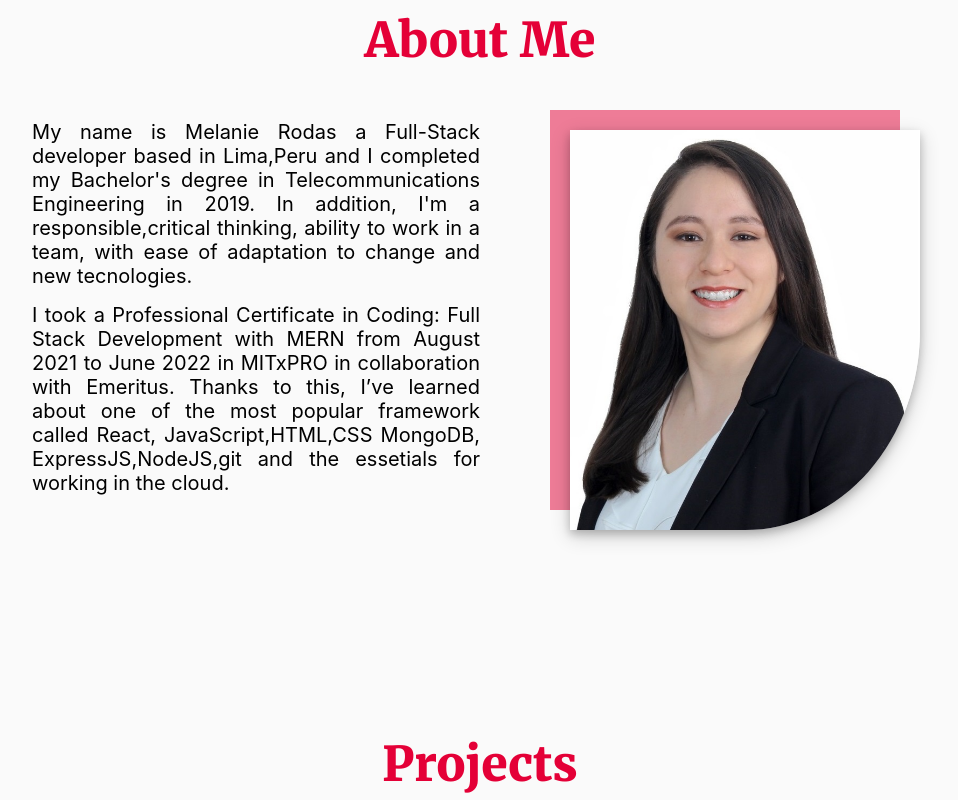
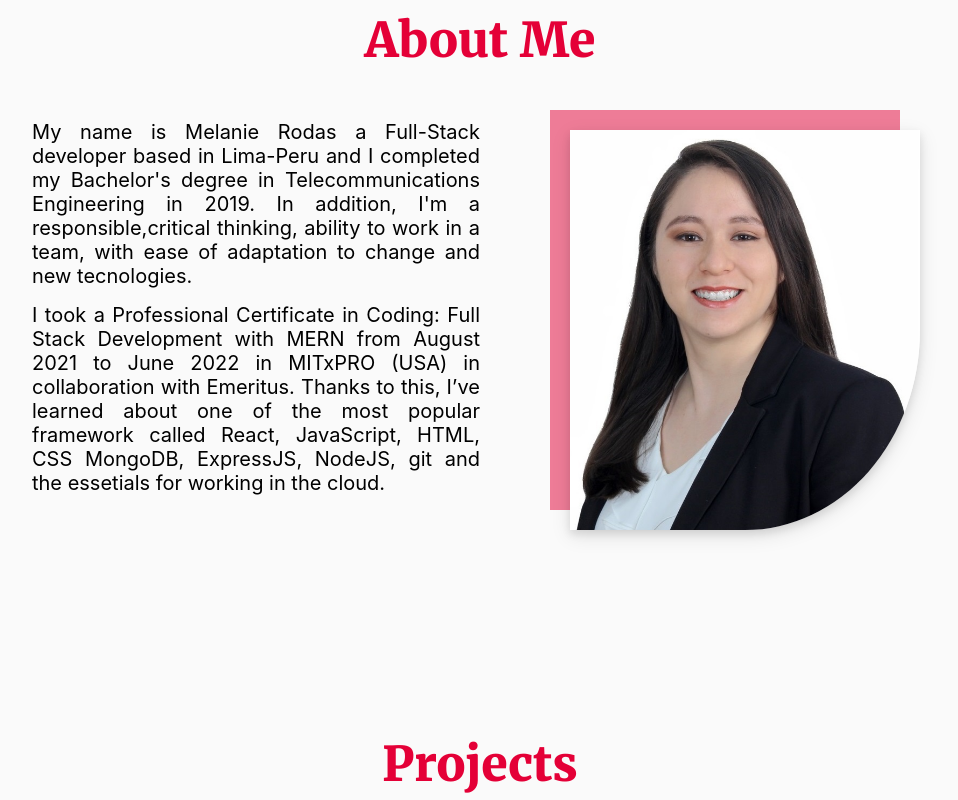
Before and after one commit to melanierolo/Portfolio-react, a React (Create React App) app: page / in a window 1280 px wide. Shown: the part 920-1720 px from the top of the page, without its empty margins (160-1118 px from the left). Built offline with nearby package versions, Linux system fonts and the light colour scheme.

Commit message:
feature_improve: changed color and a paragraph in about section

```diff
--- a/src/components/About/index.jsx
+++ b/src/components/About/index.jsx
@@ -10,7 +10,7 @@ export default function About() {
       <div className="about-content">
         <div className="about-paragraph">
           <p>
-            My name is Melanie Rodas a Full-Stack developer based in Lima,Peru
+            My name is Melanie Rodas a Full-Stack developer based in Lima-Peru
             and I completed my Bachelor's degree in Telecommunications
             Engineering in 2019. In addition, I'm a responsible,critical
             thinking, ability to work in a team, with ease of adaptation to
@@ -18,10 +18,11 @@ export default function About() {
           </p>
           <p>
             I took a Professional Certificate in Coding: Full Stack Development
-            with MERN from August 2021 to June 2022 in MITxPRO in collaboration
-            with Emeritus. Thanks to this, I’ve learned about one of the most
-            popular framework called React, JavaScript,HTML,CSS MongoDB,
-            ExpressJS,NodeJS,git and the essetials for working in the cloud.
+            with MERN from August 2021 to June 2022 in MITxPRO (USA) in
+            collaboration with Emeritus. Thanks to this, I’ve learned about one
+            of the most popular framework called React, JavaScript, HTML, CSS
+            MongoDB, ExpressJS, NodeJS, git and the essetials for working in the
+            cloud.
           </p>
         </div>
         <div className="about-image">
--- a/src/components/About/style.css
+++ b/src/components/About/style.css
@@ -69,7 +69,7 @@
   height: 400px;
   border-radius: 0 0 50% 0;
   position: absolute;
-  box-shadow: 0 4px 8px 0 rgba(0, 0, 0, 0.2), 0 6px 20px 0 rgba(0, 0, 0, 0.19);
+  box-shadow: 0 4px 8px 0 rgba(0, 0, 0, 0.1), 0 6px 20px 0 rgba(0, 0, 0, 0.1);
 }
 
 .about-content .about-image .about-background {
--- a/src/components/Education/style.css
+++ b/src/components/Education/style.css
@@ -1,4 +1,6 @@
 :root {
+  --timelineColorA: #e40037;
+  --timelineColorB: #00e4ad;
   --timelineColorC: #e5e5e5;
   --timelineColorD: #121212;
 }
@@ -36,11 +38,8 @@
   height: 100%;
   width: 3px;
   left: 50%;
-  background-image: linear-gradient(
-    260deg,
-    var(--timelineColorD) 46%,
-    var(--timelineColorD) 10%
-  );
+  background: var(--timelineColorD);
+  opacity: 0.8;
   transform: translateY(0px);
 }
 .timeline__container ul {
@@ -52,7 +51,7 @@
   height: auto;
   padding: 15px 20px;
   background-color: whitesmoke;
-  box-shadow: 0 4px 8px 0 rgb(0 0 0 / 20%), 0 6px 20px 0 rgb(0 0 0 / 19%);
+  box-shadow: 0 4px 8px 0 rgb(0 0 0 / 10%), 0 6px 20px 0 rgb(0 0 0 / 10%);
   border-radius: 10px;
   margin: 30px 0 30px 0;
 }
@@ -72,7 +71,7 @@
 .timeline__container ul li .timeline__subtitle {
   font-size: 22px;
   font-weight: 500;
-  color: var(--timelineColorB);
+  color: var(--timelineColorD);
 }
 ul li p {
   font-size: 17px;
@@ -83,7 +82,7 @@ ul li p {
 
 .timeline__container ul li a {
   font-size: 15px;
-  color: var(--timelineColorB);
+  color: var(--timelineColorD);
   text-decoration: none;
 }
 
@@ -93,27 +92,9 @@ ul li .timeline__date {
   left: 10px;
   width: 135px;
   border-radius: 15px;
-  color: whitesmoke;
-  background-image: -webkit-linear-gradient(
-    270deg,
-    var(--timelineColorC) 0%,
-    var(--timelineColorD) 60%
-  );
-  background-image: -moz-linear-gradient(
-    270deg,
-    var(--timelineColorC) 0%,
-    var(--timelineColorD) 60%
-  );
-  background-image: -o-linear-gradient(
-    270deg,
-    var(--timelineColorC) 0%,
-    var(--timelineColorD) 60%
-  );
-  background-image: linear-gradient(
-    270deg,
-    var(--timelineColorC) 0%,
-    var(--timelineColorD) 60%
-  );
+  color: var(--timelineColorD);
+  font-weight: 700;
+  background-color: var(--timelineColorC);
   display: grid;
   place-items: center;
 }
@@ -125,7 +106,7 @@ ul li .timeline__date {
   width: 30px;
   height: 30px;
   background-color: var(--timelineColorC);
-  border: 4px solid var(--timelineColorD);
+  border: 4px solid rgba(18, 18, 18, 0.8);
   border-radius: 50%;
   transform: translateX(-50px);
   top: -45px;
@@ -138,7 +119,7 @@ ul li .timeline__date {
   width: 30px;
   height: 30px;
   background-color: var(--timelineColorC);
-  border: 4px solid var(--timelineColorD);
+  border: 4px solid rgba(18, 18, 18, 0.8);
   border-radius: 50%;
   transform: translateX(-50px);
   top: -40px;
--- a/src/components/SkillItem/style.css
+++ b/src/components/SkillItem/style.css
@@ -3,6 +3,7 @@
   height: 50px;
   background: #e5e5e5;
   opacity: 0.8;
+  font-weight: 700;
   color: #121212;
   display: flex;
   align-items: center;
```
